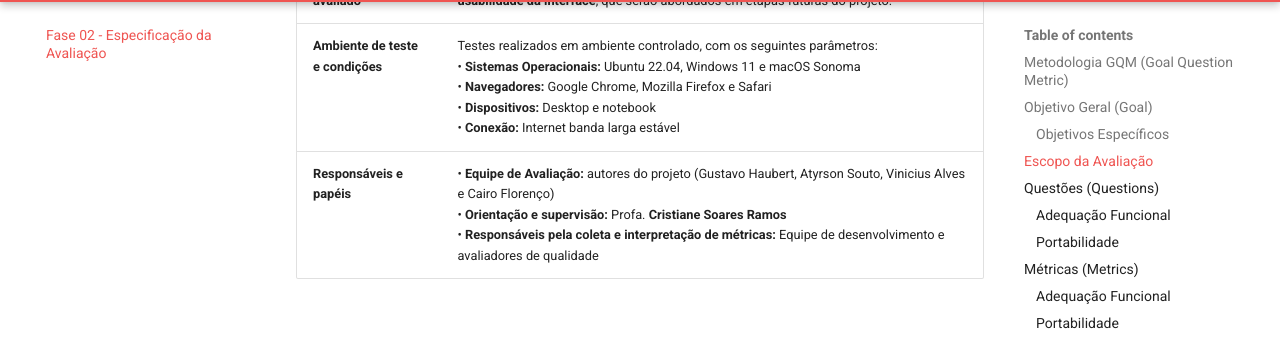
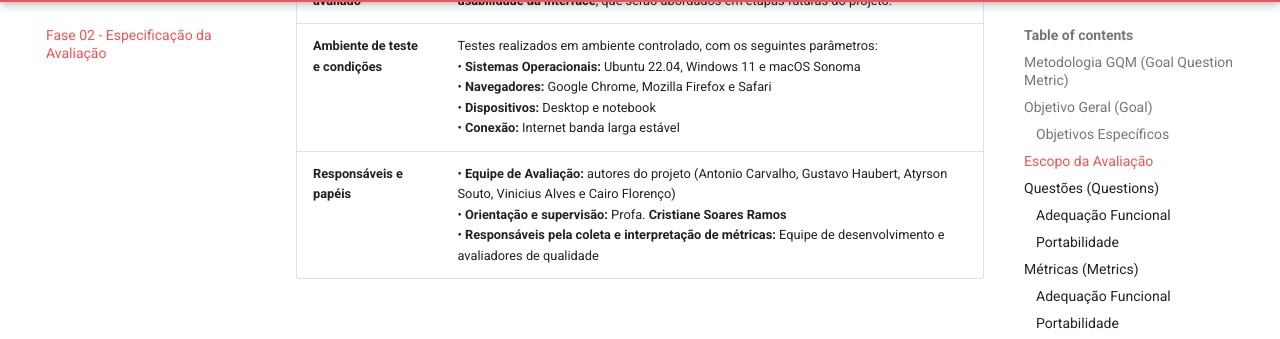
Before and after one commit to FCTE-Qualidade-de-Software-1/2025-2_T01_HEDDY-LAMAR, an MkDocs documentation site: the page built from docs/fase_2/index.md, in a window 1280 px wide and 900 px high, scrolled down 1640 px. Shown: the part 94-433 px from the top of the window. Built offline with MkDocs 1.6.1 and Material for MkDocs 9.7.7, drawn with Linux system fonts in a browser that asks for light colours; comment, search, counter and statistics services are not loaded.

Commit message:
feature(documentation): Publish fase-2 with project and team information,

```diff
--- a/docs/fase_2/index.md
+++ b/docs/fase_2/index.md
@@ -37,7 +37,7 @@
 | **O que será avaliado** | O sistema **Cal.com** (versão open source estável disponível no GitHub até outubro de 2025), com foco nos módulos de **agendamento de eventos**, **integração com calendários externos** (Google Calendar, Outlook) e **envio de notificações**. |
 | **O que não será avaliado** | Aspectos relacionados à **segurança da informação**, **desempenho do sistema** e **usabilidade da interface**, que serão abordados em etapas futuras do projeto. |
 | **Ambiente de teste e condições** | Testes realizados em ambiente controlado, com os seguintes parâmetros:<br>• **Sistemas Operacionais:** Ubuntu 22.04, Windows 11 e macOS Sonoma<br>• **Navegadores:** Google Chrome, Mozilla Firefox e Safari<br>• **Dispositivos:** Desktop e notebook<br>• **Conexão:** Internet banda larga estável |
-| **Responsáveis e papéis** | • **Equipe de Avaliação:** autores do projeto (Gustavo Haubert, Atyrson Souto, Vinicius Alves e Cairo Florenço)<br>• **Orientação e supervisão:** Profa. **Cristiane Soares Ramos**<br>• **Responsáveis pela coleta e interpretação de métricas:** Equipe de desenvolvimento e avaliadores de qualidade |
+| **Responsáveis e papéis** | • **Equipe de Avaliação:** autores do projeto (Antonio Carvalho, Gustavo Haubert, Atyrson Souto, Vinicius Alves e Cairo Florenço)<br>• **Orientação e supervisão:** Profa. **Cristiane Soares Ramos**<br>• **Responsáveis pela coleta e interpretação de métricas:** Equipe de desenvolvimento e avaliadores de qualidade |
 
 
 ## Questões (Questions)
```
